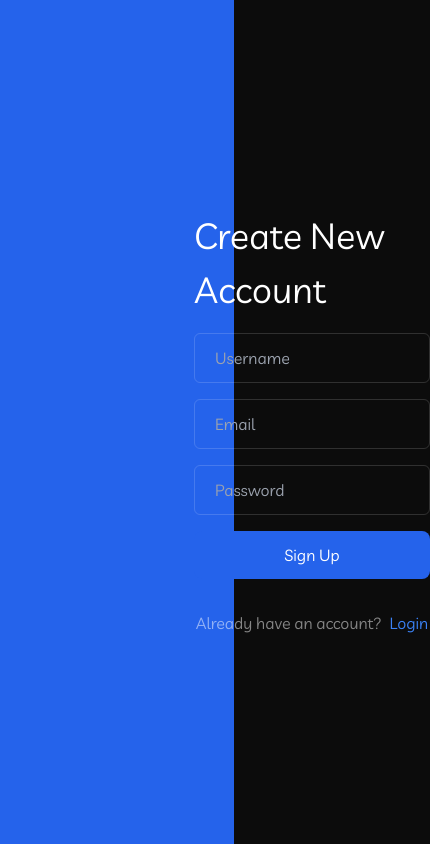
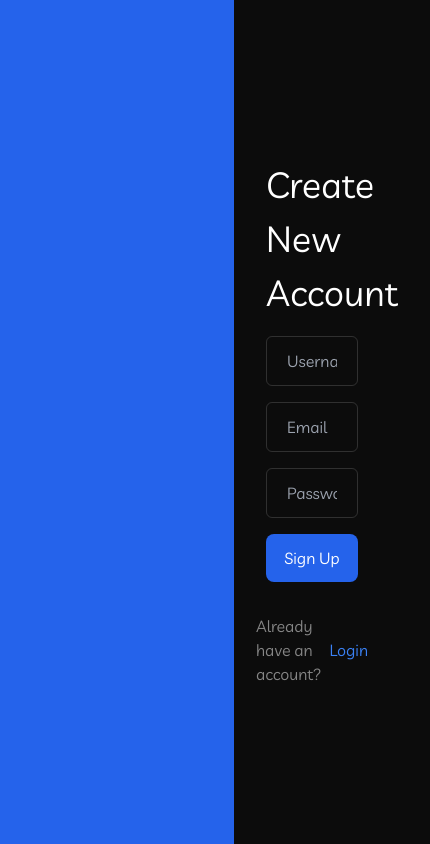
Before and after one commit to mukulTriesCode/cash-app-react, a React (Vite) app: page /sign-up in a window 390 px wide. Shown: the whole page, 430 px wide, since content can reach past the window. Built offline with nearby package versions, Linux system fonts and the light colour scheme.

Commit message:
Update SignUp component layout for improved responsiveness

```diff
--- a/src/pages/SignUp.tsx
+++ b/src/pages/SignUp.tsx
@@ -3,7 +3,7 @@
 
 const SignUp: React.FC = () => {
   return (
-    <div className="h-[calc(100vh-95px)] grid place-items-center">
+    <div className="w-full max-w-[500px]">
       <RegisterForm />
     </div>
   );
```
